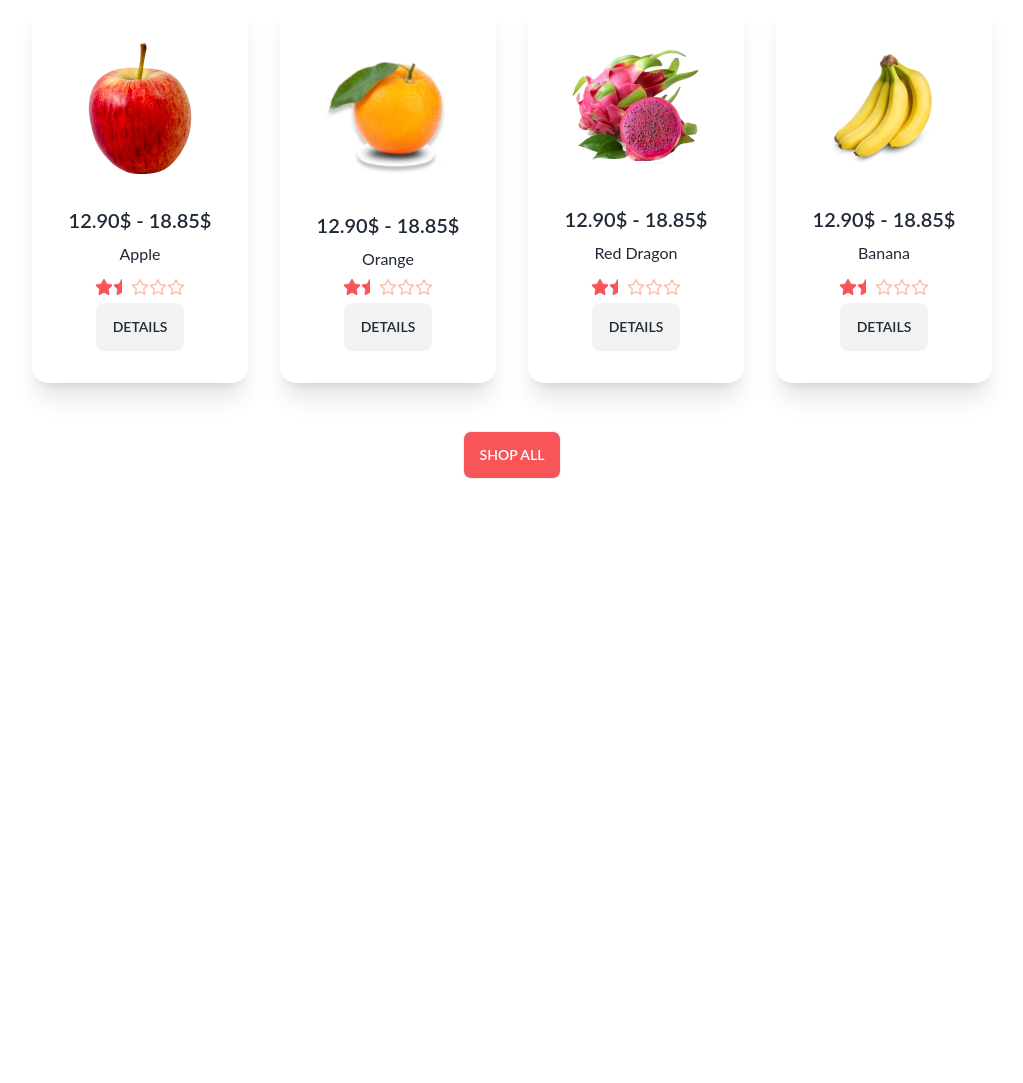
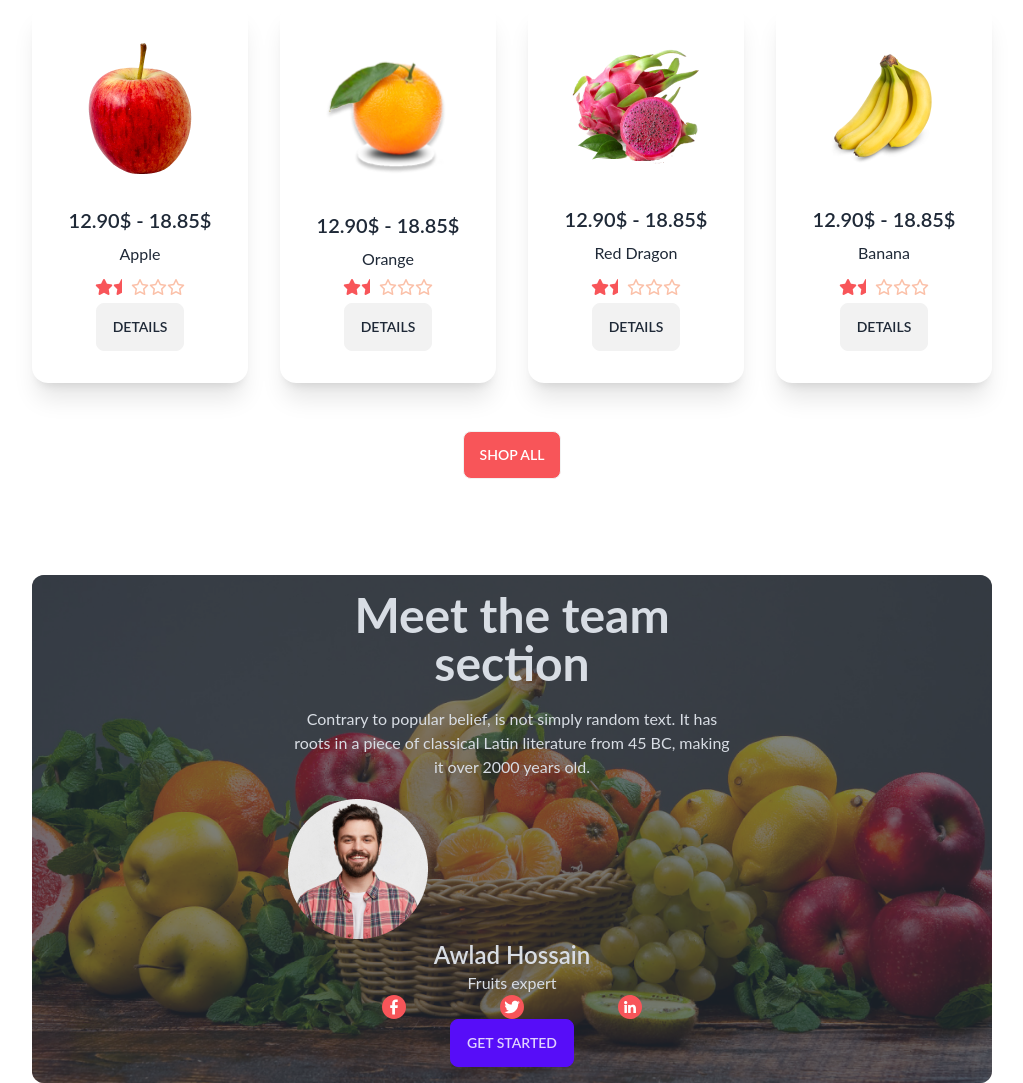
Before and after one commit to HasibulHasan01/Epic-Apple-Assignment, a plain HTML site: page index.html in a window 1280 px wide. Shown: the part 1143-2226 px from the top of the page, without its empty margins (128-1151 px from the left). Before the commit the page ends 1622 px from the top, so only its background shows below. Drawn offline with nearby package versions, Linux system fonts and the light colour scheme.

Commit message:
just a stopping commit

```diff
--- a/index.html
+++ b/index.html
@@ -197,7 +197,7 @@
     </header>
     <!-- main area starts -->
     <main class="w-3/4 mx-auto">
-      <!-- deal of the day -->
+      <!-- deal of the day starts -->
       <div class="flex flex-col lg:flex lg:flex-row lg:justify-between">
         <div>
           <h1 class="text-4xl font-bold my-6">Deal of the day</h1>
@@ -504,6 +504,32 @@
       <div class="text-center mt-12">
         <button class="btn bg-[#F85559] text-white">Shop All</button>
       </div>
+      <!-- deal of the day ends -->
+      <!-- team section starts -->
+      <div class="hero mt-24 rounded-xl" style="background-image: url(./images/banner1.png);">
+        <div class="hero-overlay bg-opacity-60 rounded-xl"></div>
+        <div class="hero-content text-center text-neutral-content">
+          <div class="max-w-md">
+            <h1 class="mb-5 text-5xl font-bold">Meet the team section</h1>
+            <p class="mb-5">Contrary to popular belief, is not simply random text. It has roots in a piece of classical Latin literature from 45 BC, making it over 2000 years old.</p>
+            <!-- Cards of members -->
+            <div class="">
+                <!-- card 1 -->
+                    <div>
+                        <img src="./images/member1.png" alt="">
+                        <h1 class="text-2xl font-semibold">Awlad Hossain</h1>
+                        <p>Fruits expert</p>
+                        <div class="flex justify-evenly">
+                            <img src="./images/facebook-1.svg" alt="">
+                            <img src="./images/twitter-1.svg" alt="">
+                            <img src="./images/linkedin-1.svg" alt="">
+                        </div>
+                    </div>
+            </div>
+            <button class="btn btn-primary">Get Started</button>
+          </div>
+        </div>
+      </div>
     </main>
   </body>
 </html>
```
Also changed, not shown: images/facebook-1.svg (added), images/linkedin-1.svg (added), images/twitter-1.svg (added).
